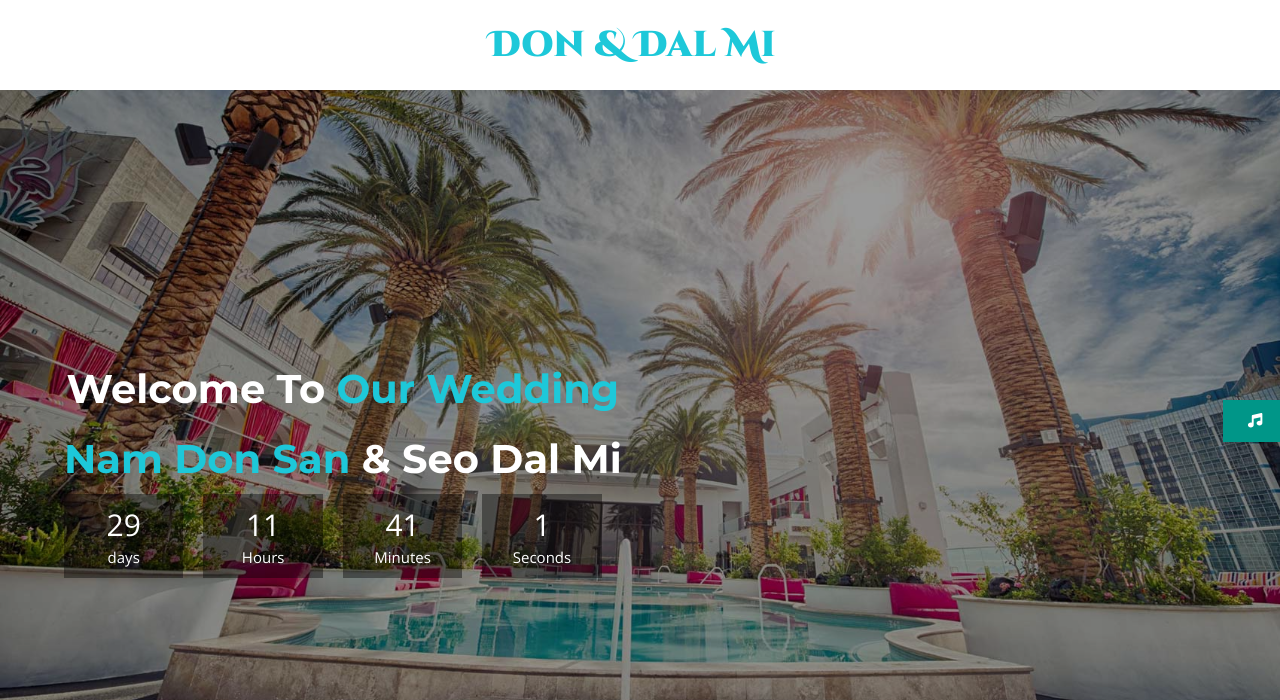
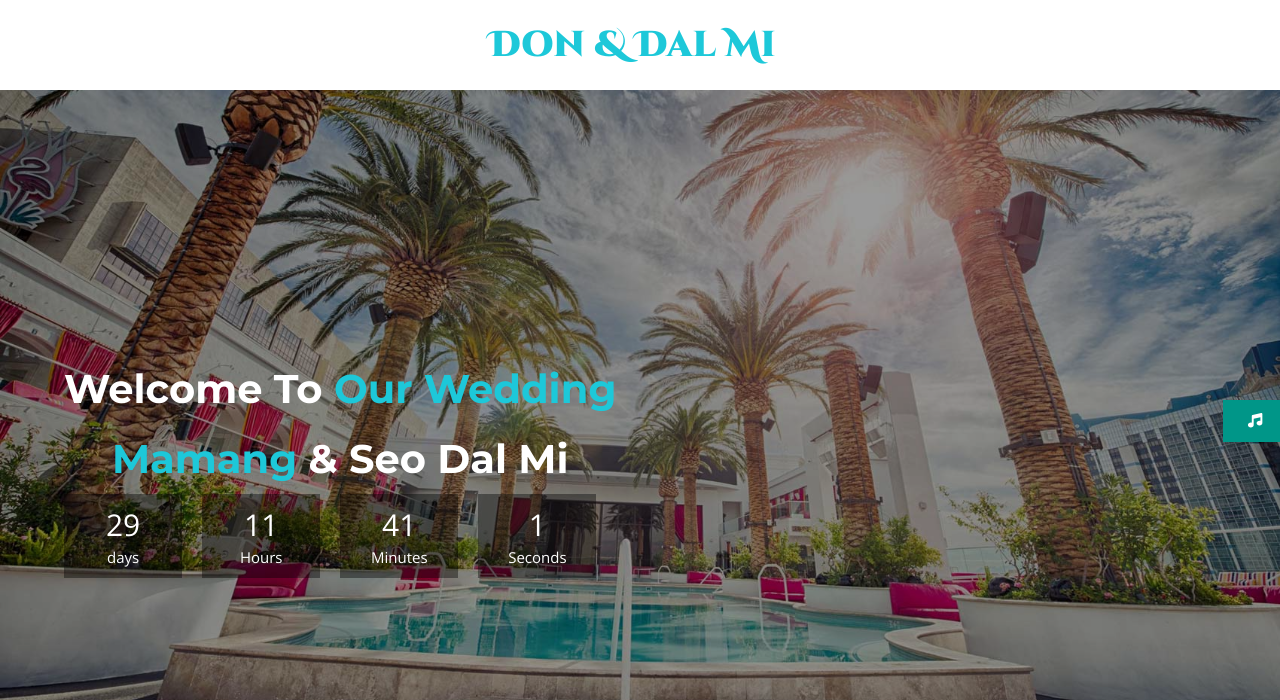
Before and after one commit to safrianjay/templateGM, a plain HTML site: page index.html in a window 1280 px wide. Shown: the top 700 px of the page. Drawn offline with nearby package versions, Linux system fonts and the light colour scheme; files whose address does not match are found by name.

Commit message:
Update index.html

```diff
--- a/index.html
+++ b/index.html
@@ -102,7 +102,7 @@
               <div class="layer agileits"></div>
               <div class="caption agileits">
                 <h3>Welcome To <span>Our Wedding</span></h3>
-                <h3><span>Nam Don San </span> & Seo Dal Mi</h3>
+                <h3><span>Mamang</span> & Seo Dal Mi</h3>
                 <div id="countdown">
                   <ul>
                     <li><span id="days"></span>days</li>
```
